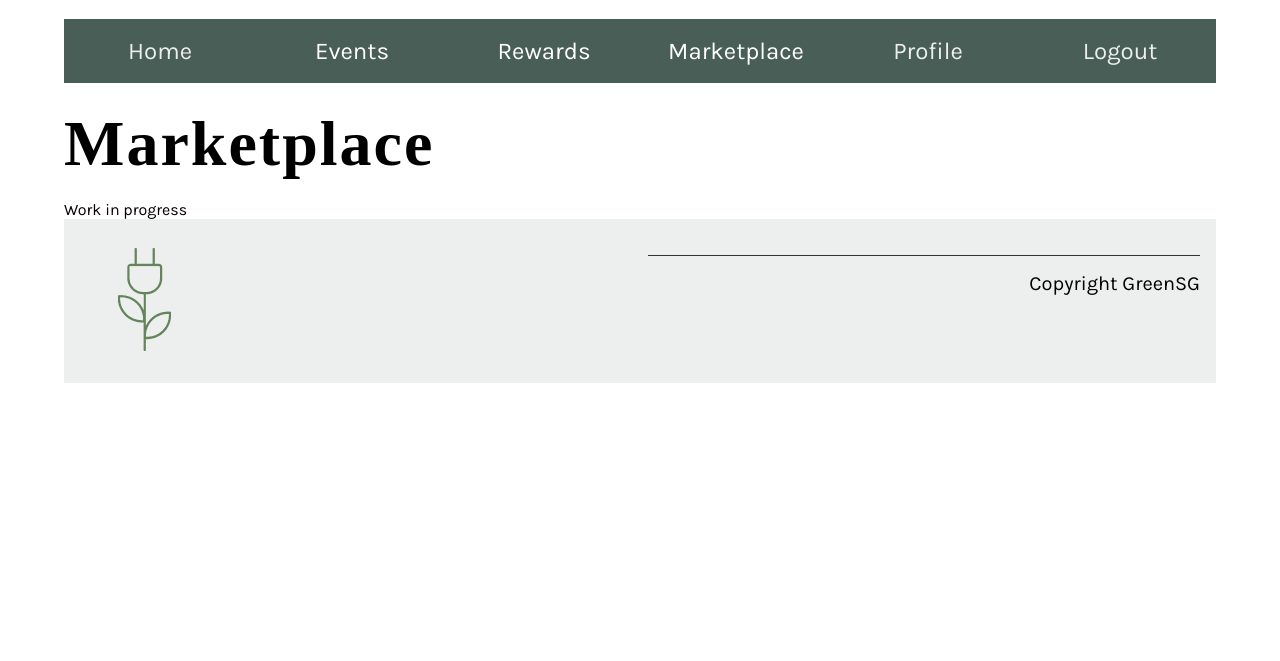
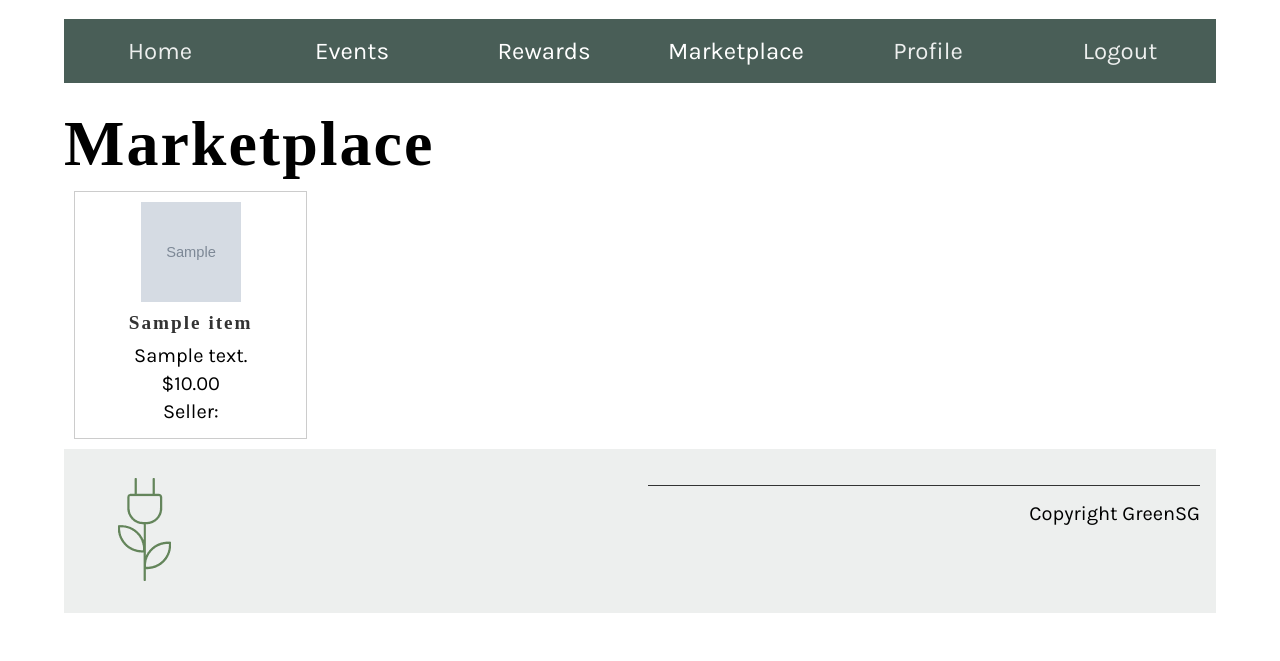
Before and after one commit to natlv/Orbital2024, a Django app: page /marketplace/ in a window 1280 px wide. Shown: the part 192-853 px from the top of the page. Before the commit the page ends 575 px from the top, so only its background shows below. Run offline with Django 5.2, Linux system fonts and the light colour scheme; a user stored in the database is signed in; data comes from the database, SQL or seed files in the repository; both versions use the stored data as it was after the commit; tables that the repository leaves empty hold one stand-in row (values such as "Sample post"); grey boxes marked "Sample" are stand-in pictures; some web fonts are replaced.

Commit message:
Created working marketplace

```diff
--- a/project/myapp/admin.py
+++ b/project/myapp/admin.py
@@ -1,5 +1,5 @@
 from django.contrib import admin
-from .models import Event, UserProfile, Rewards, Marketplace, EventParticipants
+from .models import Event, UserProfile, Rewards, EventParticipants
 
 # Register your models here.
 admin.site.register(Event)
--- a/project/myapp/models.py
+++ b/project/myapp/models.py
@@ -68,8 +68,13 @@
     def __str__(self):
         return self.user.username + ' claimed ' + self.reward.name
 
-class Marketplace(models.Model):
-    name = models.CharField(max_length=100)
+class Item(models.Model):
+    seller = models.ForeignKey(User, on_delete=models.CASCADE)
+    name = models.CharField(max_length=255)
     description = models.TextField()
-    cost = models.IntegerField()
-    image = models.ImageField(upload_to='myapp/files/marketplace_pics', null=True, blank=True)
+    price = models.DecimalField(max_digits=10, decimal_places=2)
+    image = models.ImageField(upload_to='myapp/files/marketplace_pics/')
+    date_posted = models.DateTimeField(auto_now_add=True)
+
+    def __str__(self):
+        return self.name
--- a/project/myapp/templates/marketplace.html
+++ b/project/myapp/templates/marketplace.html
@@ -2,6 +2,47 @@
 {% load static %}
 {% block content %}
 <h1>Marketplace</h1>
-<br>
-<body>Work in progress</body>
+
+<style>
+    .items {
+        display: flex;
+        flex-wrap: wrap;
+        gap: 15px; /* space between items */
+    }
+
+    .item {
+        flex: 0 0 calc(22% - 20px); /* Four items per row */
+        box-sizing: border-box;
+        border: 1px solid #ccc; /* Border around each item */
+        padding: 10px;
+        margin: 10px;
+        text-align: center;
+    }
+
+    .item img {
+        display: block;
+        margin: 0 auto 10px auto;
+    }
+
+    .item h2 {
+        font-size: 1.2em;
+        margin: 10px 0;
+    }
+
+    .item p {
+        margin: 5px 0;
+    }
+    </style>
+
+<div class="items">
+    {% for item in items %}
+    <div class="item">
+        <img src="{{ item.image.url }}" alt="{{ item.name }}" style="width:100px;height:100px;">
+        <h2>{{ item.name }}</h2>
+        <p>{{ item.description }}</p>
+        <p>${{ item.price }}</p>
+        <p>Seller: {{ item.seller.username }}</p>
+    </div>
+    {% endfor %}
+</div>
 {% endblock %}
--- a/project/myapp/urls.py
+++ b/project/myapp/urls.py
@@ -2,7 +2,7 @@
 from django.conf.urls.static import static
 from django.conf import settings
 from . import views
-from .views import EventCreateView, EventJoinView, ChosenEventJoinView, MyEventsView, MarketplaceView, MarketplaceSellView, RewardsView, profile, edit_profile, claim_reward, ChosenEventParticipantsView, update_attendance
+from .views import EventCreateView, EventJoinView, ChosenEventJoinView, MyEventsView, RewardsView, profile, edit_profile, claim_reward, ChosenEventParticipantsView, update_attendance
 
 urlpatterns = [
     path('', views.index, name='home'),
@@ -13,8 +13,8 @@
     path('event_join/', EventJoinView.as_view(), name='event_join'),
     path('event_join/<str:event_id>/', ChosenEventJoinView.as_view(), name='event_join_chosen'),
     path('my_events/', MyEventsView.as_view(), name='my_events'),
-    path('marketplace/', MarketplaceView.as_view(), name='marketplace'),
-    path('marketplace_sell/', MarketplaceSellView.as_view(), name='marketplace_sell'),
+    path('marketplace/', views.marketplace, name='marketplace'),
+    path('marketplace/sell/', views.marketplace_sell, name='marketplace_sell'),
     path('rewards/', RewardsView.as_view(), name='rewards'),
     path('claim_reward/<int:reward_id>/', claim_reward, name='claim_reward'),
     path('profile/', profile, name='profile'),
--- a/project/myapp/views.py
+++ b/project/myapp/views.py
@@ -9,8 +9,8 @@
 from django.views.generic import TemplateView
 from django.views.generic.detail import DetailView
 from django.views.generic.edit import FormView
-from .forms import SignupForm, LoginForm, EventCreateForm, EventJoinForm, ProfileForm
-from .models import Event, UserProfile, Rewards, Marketplace, EventParticipants, UserRewards
+from .forms import SignupForm, LoginForm, EventCreateForm, EventJoinForm, ProfileForm, ItemForm
+from .models import Event, UserProfile, Rewards, EventParticipants, UserRewards, Item
 
 
 # Create your views here.
@@ -141,11 +141,22 @@
         return context
 
 # show marketplace for eco-friendly services
-class MarketplaceView(LoginRequiredMixin, TemplateView):
-    template_name = 'marketplace.html'
+@login_required
+def marketplace_sell(request):
+    if request.method == 'POST':
+        form = ItemForm(request.POST, request.FILES)
+        if form.is_valid():
+            item = form.save(commit=False)
+            item.seller = request.user
+            item.save()
+            return redirect('marketplace')
+    else:
+        form = ItemForm()
+    return render(request, 'marketplace_sell.html', {'form': form})
 
-class MarketplaceSellView(LoginRequiredMixin, TemplateView):
-    template_name = 'marketplace_sell.html'
+def marketplace(request):
+    items = Item.objects.all()
+    return render(request, 'marketplace.html', {'items': items})
 
 # show redeemable rewards for users
 class RewardsView(LoginRequiredMixin, TemplateView):
```
Also changed, not shown: project/myapp/forms.py (+6 -2 lines), project/myapp/templates/marketplace_sell.html (+6 -3 lines), project/db.sqlite3, project/myapp/files/marketplace_pics/Basketball.png (added), project/myapp/files/marketplace_pics/cactus.jpeg (added), project/myapp/files/marketplace_pics/cactus_OQ5EICX.jpeg (added), project/myapp/files/marketplace_pics/cactus_usFOcY2.jpeg (added), project/myapp/migrations/0001_initial.py, project/myapp/migrations/0002_userrewards.py (deleted).
